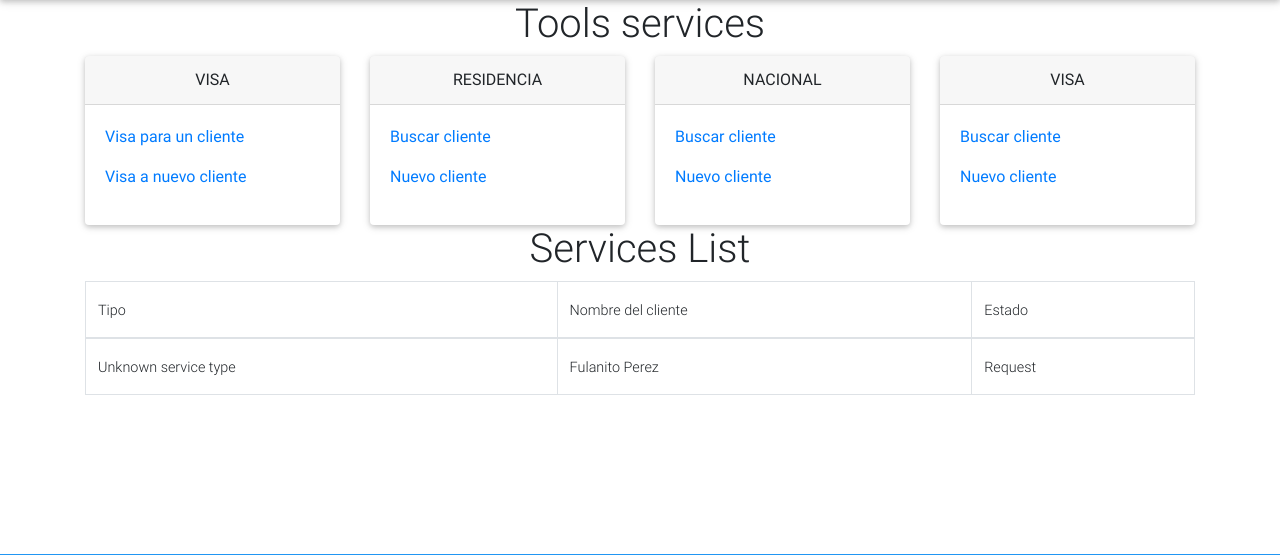
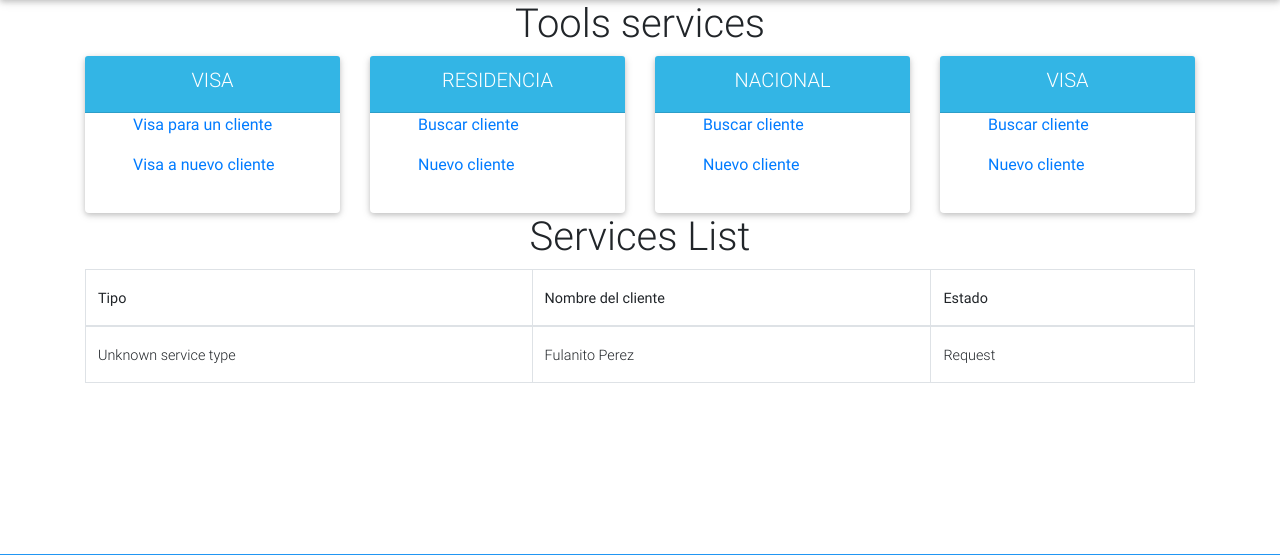
Before and after one commit to ragnarok22/smehla, a Django app: page /tools/ in a window 1280 px wide. Shown: the part 56-611 px from the top of the page. Run offline with Django 3.2, Linux system fonts and the light colour scheme; a user stored in the database is signed in; data comes from the database, SQL or seed files in the repository; both versions use the stored data as it was after the commit; some libraries are stand-ins or nearby versions.

Commit message:
mejorando la visualizacin de la plantilla tolls

```diff
--- a/services/templates/services/tools.html
+++ b/services/templates/services/tools.html
@@ -2,6 +2,7 @@
 {% load i18n %}
 
 {% block title %}
+    {% trans 'Tools' %}
 {% endblock %}
 
 {% block main %}
@@ -12,10 +13,10 @@
 
             <div class="col-3">
                 <div class="card">
-                    <div class="card-header">
-                        <div class="text-uppercase text-center">Visa</div>
+                    <div class="card-header info-color white-text text-center">
+                        <h5 class="text-uppercase">{% trans 'Visa' %}</h5>
                     </div>
-                    <div class="card-body">
+                    <div class="card-body px-lg-5 pt-0">
                         <p><a href="{% url 'services:visa_create' %}">Visa para un cliente</a></p>
                         <p><a href="#">Visa a nuevo cliente</a></p>
                     </div>
@@ -24,10 +25,10 @@
 
             <div class="col-3">
                 <div class="card">
-                    <div class="card-header">
-                        <div class="text-uppercase text-center">Residencia</div>
+                    <div class="card-header info-color white-text text-center">
+                        <h5 class="text-uppercase">Residencia</h5>
                     </div>
-                    <div class="card-body">
+                    <div class="card-body px-lg-5 pt-0">
                         <p><a href="#">Buscar cliente</a></p>
                         <p><a href="#">Nuevo cliente</a></p>
                     </div>
@@ -36,10 +37,10 @@
 
             <div class="col-3">
                 <div class="card">
-                    <div class="card-header">
-                        <div class="text-uppercase text-center">Nacional</div>
+                    <div class="card-header info-color white-text text-center">
+                        <h5 class="text-uppercase">Nacional</h5>
                     </div>
-                    <div class="card-body">
+                    <div class="card-body px-lg-5 pt-0">
                         <p><a href="#">Buscar cliente</a></p>
                         <p><a href="#">Nuevo cliente</a></p>
                     </div>
@@ -48,10 +49,10 @@
 
             <div class="col-3">
                 <div class="card">
-                    <div class="card-header">
-                        <div class="text-uppercase text-center">Visa</div>
+                    <div class="card-header info-color white-text text-center">
+                        <h5 class="text-uppercase">Visa</h5>
                     </div>
-                    <div class="card-body">
+                    <div class="card-body px-lg-5 pt-0">
                         <p><a href="#">Buscar cliente</a></p>
                         <p><a href="#">Nuevo cliente</a></p>
                     </div>
@@ -63,12 +64,12 @@
         <h1 class="text-center">Services List</h1>
         <div class="row">
             <div class="col-12">
-                <table class="table table-bordered table-hover">
+                <table class="table table-bordered table-hover" cellspacing="0" width="100% ">
                     <thead>
                     <tr>
-                        <td>Tipo</td>
-                        <td>Nombre del cliente</td>
-                        <td>Estado</td>
+                        <th class="th-sm">Tipo</th>
+                        <th class="th-sm">Nombre del cliente</th>
+                        <th class="th-sm">Estado</th>
                     </tr>
                     </thead>
                     <tbody>
@@ -77,6 +78,10 @@
                             <td>{{ service.get_service_type }}</td>
                             <td>{{ service.client.get_full_name }}</td>
                             <td>{{ service.get_status_display }}</td>
+                        </tr>
+                    {% empty %}
+                        <tr>
+                            <td colspan="3">No existen ningun servicio en el sistema</td>
                         </tr>
                     {% endfor %}
 
```
Also changed, not shown: db.sqlite3.
